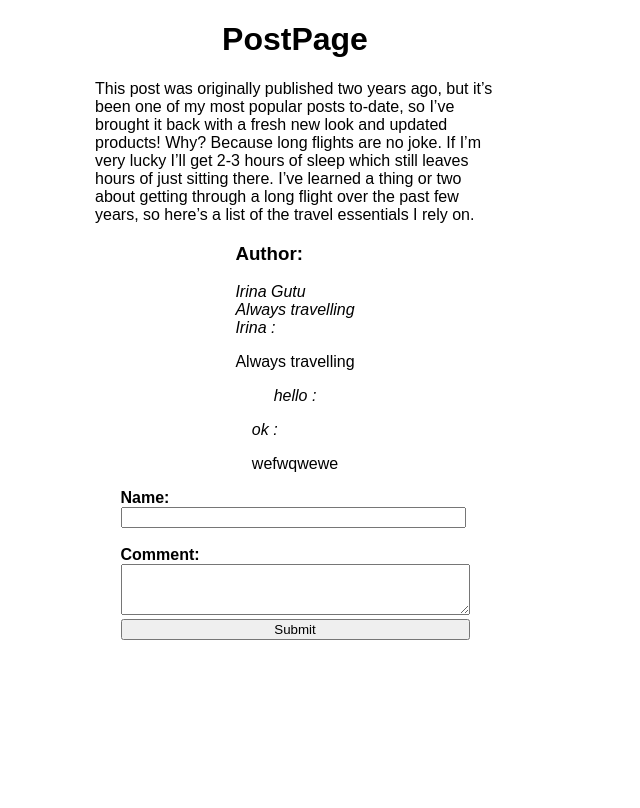
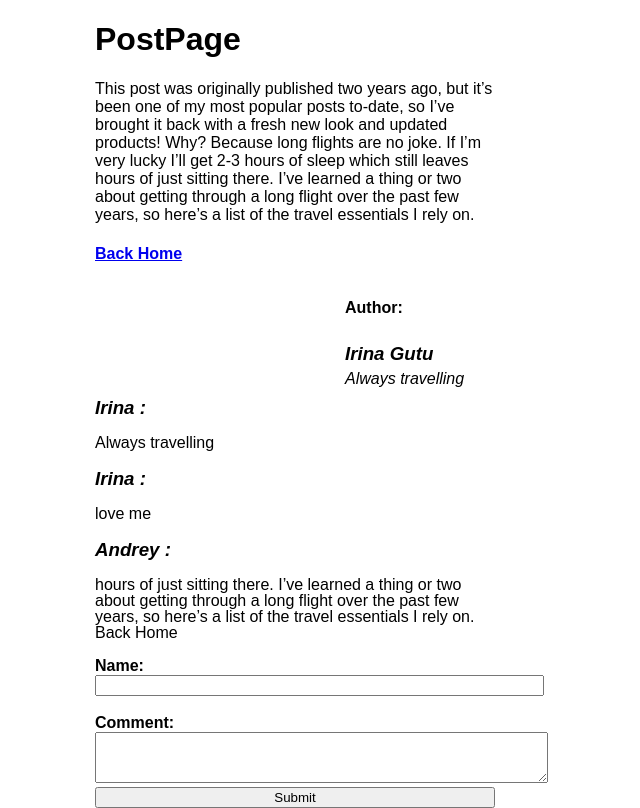
Before and after one commit to kneazy/blog, a React (Create React App) app: page /post/1 in a window 1280 px wide. Shown: the whole page, without its empty margins (345-985 px from the left). Built offline with nearby package versions, Linux system fonts and the light colour scheme; data requests are answered from the project's data file.

Commit message:
style mod

```diff
--- a/db.json
+++ b/db.json
@@ -35,6 +35,12 @@
       "body": "ok",
       "authorId": 2,
       "id": 6
+    },
+    {
+      "title": "Bodrum",
+      "body": "Бодрум (тур. Bodrum) — район и город в провинции Мугла, на севере залива Гёкова в Эгейском море, напротив греческого острова Кос, примерно в 300 км к западу от Антальи. Население в городе Бодрум составляло 35 795 человек по данным переписи 2012 года. В окружающих городах и деревнях было дополнительно 100 522 человека, в общей сложности для провинции 136 317. Постоянное население 31 тыс. жителей.",
+      "authorId": 1,
+      "id": 7
     }
   ],
   "authors": [
@@ -65,69 +71,34 @@
       "postId": 2
     },
     {
-      "first_name": "hello",
+      "first_name": "Irina",
+      "comment": "love me",
       "postId": 1,
       "id": 3
     },
     {
-      "first_name": "ira",
-      "comment": "hello",
-      "postId": 0,
+      "first_name": "Andrey",
+      "comment": "hours of just sitting there. I’ve learned a thing or two about getting through a long flight over the past few years, so here’s a list of the travel essentials I rely on.\nBack Home",
+      "postId": 1,
       "id": 4
     },
     {
-      "first_name": "cs",
-      "comment": "dc",
-      "postId": 0,
+      "first_name": "Vitalie",
+      "comment": "Very interesting",
+      "postId": 7,
       "id": 5
     },
     {
-      "first_name": "ok",
-      "comment": "wefwqwewe",
-      "postId": 1,
+      "first_name": "Vitalie",
+      "comment": "В древности на месте Бодрума стояла столица Карии — богатый город Галикарнас. Галикарнасский мавзолей считался одним из семи чудес света. В Средние века на его руинах возник греческий рыбацкий посёлок. Halicarnassus (Древнегреческий: Ἁλικαρνᾱσσός Halikarnassós или Ἀλικαρνασσός Аликарнас, турецкий: Галикарнас) был древним греческим городом на месте современного Бодрума в Турции. Галикарнас был основан греками Дориана, а фигуры на его монетах, такие как голова Медузы, Афины или Посейдона или трезубец, подтверждают утверждение, что городами-матерями были Троез и Аргос.[1]",
+      "postId": 7,
       "id": 6
     },
     {
-      "first_name": "wda",
-      "comment": "ASDads",
-      "postId": 5,
+      "first_name": "ira",
+      "comment": "comment",
+      "postId": 4,
       "id": 7
-    },
-    {
-      "first_name": "sas",
-      "comment": "s",
-      "postId": 5,
-      "id": 8
-    },
-    {
-      "first_name": "sdf",
-      "comment": "sdf",
-      "postId": 6,
-      "id": 9
-    },
-    {
-      "first_name": "Vitalie ",
-      "comment": "Gooot girl ",
-      "postId": 3,
-      "id": 10
-    },
-    {
-      "first_name": "sfdsdf",
-      "comment": "sdfsd",
-      "postId": 3,
-      "id": 11
-    },
-    {
-      "first_name": "adsadas",
-      "comment": "asdasdasd",
-      "postId": 2,
-      "id": 12
-    },
-    {
-      "first_name": "okdokods",
-      "comment": "sdsdsd",
-      "postId": 2,
-      "id": 13
     }
   ]
 }
--- a/src/App.css
+++ b/src/App.css
@@ -1,7 +1,8 @@
 .wrapper{
   display:flex;
   flex-direction: column;
-  align-items: center;
+  justify-content: center;
+  /* align-items: center; */
   width: 100%;
   max-width: 400px;
   margin: auto;
@@ -10,3 +11,21 @@
   display: flex;
   flex-direction: column;
 }
+.authors{
+  line-height: 0.2em;
+  display: flex;
+  flex-direction: column;
+  margin-left: 250px;
+
+
+}
+.commmets{
+  margin-top: 20px;
+  line-height: 1em;
+
+}
+img{
+  width: 400px;
+  height: 250px;
+  margin-top: 20px;
+}
--- a/src/CreatePost.js
+++ b/src/CreatePost.js
@@ -1,5 +1,6 @@
 import React, { Component } from 'react';
 import axios from 'axios';
+import { Link } from 'react-router-dom';
 
 class CreatePost extends Component {
     constructor(props){
@@ -90,6 +91,7 @@ class CreatePost extends Component {
                     </select>
                     <input type='submit' />
                 </form>
+                <h4><Link to='/'>Back Home</Link></h4>
             </div>
         );
     }
--- a/src/HomePage.js
+++ b/src/HomePage.js
@@ -34,6 +34,7 @@ class HomePage extends Component {
 		return (
 
 			<div className='wrapper' >
+        <img alt='img' src='https://i.imgur.com/ha23tw2.jpg' />
 				<h1>HomePage</h1>
 				{linkPosts}
 				<h2><Link to={'create-post/'}>Create Post</Link></h2>
--- a/src/PostPage.js
+++ b/src/PostPage.js
@@ -1,7 +1,7 @@
 import React, { Component } from 'react';
 import './App.css';
 import axios from 'axios';
-import { withRouter } from 'react-router-dom';
+import { withRouter, Link } from 'react-router-dom';
 class PostPage extends Component {
         constructor(props){
             super(props);
@@ -26,7 +26,6 @@ class PostPage extends Component {
         const {params} = this.props.match;
         axios.get('http://localhost:4000/posts/'+params.id)
         .then((data) => {
-            //console.log(data.data);
             this.setState({
                 postData: data.data
             })
@@ -38,7 +37,6 @@ class PostPage extends Component {
 
         axios.get('http://localhost:4000/authors/' )
         .then((data) => {
-            //console.log(data.data)
             this.setState({
                 userName: data.data
             })
@@ -49,7 +47,6 @@ class PostPage extends Component {
 
         axios.get('http://localhost:4000/comments/' )
         .then((data) => {
-            //console.log(data.data)
             this.setState({
               commentsPost: data.data
             })
@@ -75,8 +72,6 @@ class PostPage extends Component {
     }
 
     handleSubmit(e) {
-      //e.preventDefault();
-
       axios.post('http://localhost:4000/comments/', {
               first_name: this.state.inputName,
               comment: this.state.inputComments,
@@ -96,15 +91,15 @@ class PostPage extends Component {
             this.state.userName.map((item, i) => {
               if(id === item.id){
                 return(
-                        <div key = {i}>
-                            <i>{item.first_name} {item.last_name}</i><br/>
+                  <div key = {i} className='authors'>
+                      <h4>Author:</h4><br/>
+                      <h3><i>{item.first_name} {item.last_name}</i></h3><br/>
                       <i>{item.bio}</i>
                   </div>
                 );
               }
               return null;
             })
-
         );
     }
 
@@ -114,8 +109,8 @@ class PostPage extends Component {
           this.state.commentsPost.map((item, i)=>{
             if(postId === item.postId){
               return (
-                  <div key={i}>
-                      <i>{item.first_name} :</i>
+                <div key={i} className='commmets'>
+                    <h3><i>{item.first_name} :</i></h3>
                     <p>{item.comment}</p>
                 </div>
               );
@@ -133,17 +128,17 @@ class PostPage extends Component {
                 <h1>PostPage</h1>
                 <div>{this.state.postData.body}</div>
                 <div>
-                    <h3>Author:</h3>
+                    <h4><Link to='/'>Back Home</Link></h4>
                     <div>{user}</div>
                 </div>
-                {comments}
+                <div>{comments}</div>
                 <form onSubmit={this.handleSubmit }className="comment-form">
                     <label><b>Name:</b><br/>
-                        <input type='text' size='40' onChange = {this.handleChangeName} />
+                        <input type='text' size='53' onChange = {this.handleChangeName} />
                     </label>
                     <br/>
                     <label><b>Comment:</b><br/>
-                        <textarea name='comment' cols='41' rows='3' onChange = {this.handleChangeComment}/>
+                        <textarea name='comment' cols='54' rows='3' onChange = {this.handleChangeComment}/>
                     </label>
                         <input type='submit'/>
                 </form>
```
Lines whose indentation alone changed are shown as unchanged.
